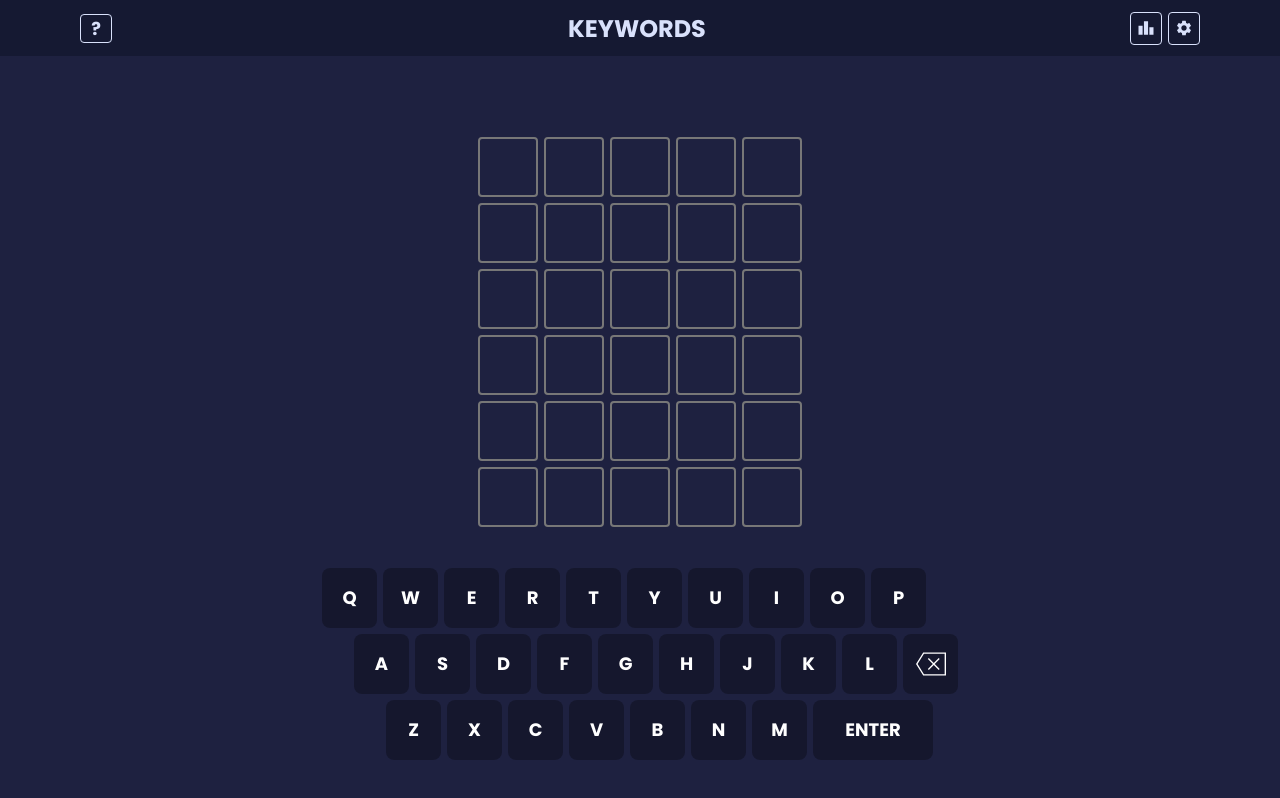
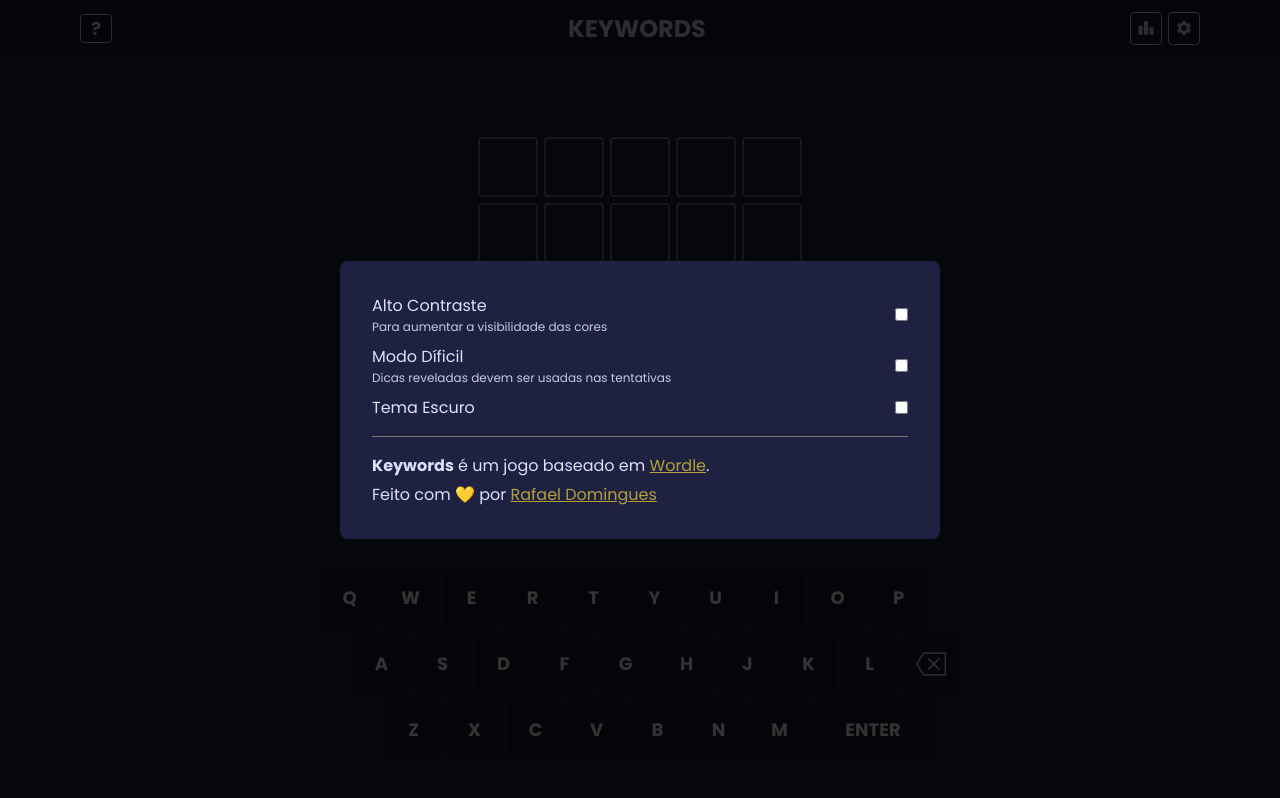
Before and after one commit to rafacdomin/Keywords, a React (Create React App) app: page / in a window 1280 px wide. Both pictures are taken after a click on the button 1183 px from the left and 28 px from the top of the page. Built offline with nearby package versions, Linux system fonts and the light colour scheme.

Commit message:
Add settings modal structure

```diff
--- a/src/components/Header/index.jsx
+++ b/src/components/Header/index.jsx
@@ -1,9 +1,24 @@
-import React from 'react'
+import { SettingsModal } from 'components/SettingsModal'
+import React, { useCallback, useState } from 'react'
 import { MdSettings, MdLeaderboard } from 'react-icons/md'
 import { HeaderContainer, Wrapper, Icon } from './styles'
 
 export const Header = () => {
+	const [openModal, setOpenModal] = useState({
+		help: false,
+		settings: false,
+		scoreboard: false,
+	})
+
+	const controlSettings = useCallback(modal => {
+		setOpenModal(state => ({
+			...state,
+			[modal]: !state[modal],
+		}))
+	}, [])
+
 	return (
+		<>
 			<HeaderContainer>
 				<Wrapper>
 					<aside>
@@ -14,11 +29,17 @@
 						<Icon>
 							<MdLeaderboard />
 						</Icon>
-					<Icon>
+						<Icon onClick={() => controlSettings('settings')}>
 							<MdSettings />
 						</Icon>
 					</aside>
 				</Wrapper>
 			</HeaderContainer>
+
+			<SettingsModal
+				isOpen={openModal.settings}
+				controlModal={() => controlSettings('settings')}
+			/>
+		</>
 	)
 }
--- a/src/components/Modal/index.jsx
+++ b/src/components/Modal/index.jsx
@@ -30,7 +30,6 @@
 Modal.propTypes = {
 	isOpen: PropTypes.bool.isRequired,
 	controlModal: PropTypes.func.isRequired,
-	children: PropTypes.node.isRequired,
 }
 
 export { Modal }
--- a/src/components/Modal/styles.js
+++ b/src/components/Modal/styles.js
@@ -6,7 +6,7 @@
 	align-items: center;
 	justify-content: center;
 
-	background: rgba(0, 0, 0, 0.3);
+	background: rgba(0, 0, 0, 0.8);
 
 	width: 100vw;
 	height: 100vh;
--- /dev/null
+++ b/src/components/SettingsModal/index.jsx
@@ -0,0 +1,72 @@
+import React from 'react'
+import { Modal } from 'components/Modal'
+import { Container } from './styles'
+
+export const SettingsModal = props => {
+	return (
+		<Modal {...props}>
+			<Container>
+				<fieldset>
+					<p>
+						<label htmlFor="contrast">
+							<span>Alto Contraste</span>
+							<small>Para aumentar a visibilidade das cores</small>
+						</label>
+						<input
+							type="checkbox"
+							name="contrast"
+							id="contrast"
+							defaultValue={false}
+						/>
+					</p>
+					<p>
+						<label htmlFor="hardMode">
+							<span>Modo Díficil</span>
+							<small>Dicas reveladas devem ser usadas nas tentativas</small>
+						</label>
+						<input
+							type="checkbox"
+							name="hardMode"
+							id="hardMode"
+							defaultValue={false}
+						/>
+					</p>
+					<p>
+						<label htmlFor="darkTheme">Tema Escuro</label>
+						<input
+							type="checkbox"
+							name="darkTheme"
+							id="darkTheme"
+							defaultValue={false}
+						/>
+					</p>
+				</fieldset>
+				<section>
+					<p>
+						<strong>Keywords</strong> é um jogo baseado em{' '}
+						<a
+							href="https://www.nytimes.com/games/wordle/index.html"
+							target="_blank"
+							rel="noreferrer">
+							Wordle
+						</a>
+						.
+					</p>
+					<p>
+						Feito com 💛 por{' '}
+						<a
+							href="https://rafaeldomingues.dev"
+							target="_blank"
+							rel="noreferrer">
+							Rafael Domingues
+						</a>
+					</p>
+				</section>
+			</Container>
+		</Modal>
+	)
+}
+
+SettingsModal.propTypes = {
+	...Modal.propTypes,
+}
--- /dev/null
+++ b/src/components/SettingsModal/styles.js
@@ -0,0 +1,49 @@
+import styled from 'styled-components'
+
+export const Container = styled.form`
+	width: 100%;
+	max-width: 600px;
+	padding: 3.2rem;
+	margin: 2.4rem;
+
+	border-radius: 0.8rem;
+	background-color: var(--dark);
+
+	fieldset {
+		margin-bottom: 1.6rem;
+		border: none;
+
+		p {
+			display: flex;
+			justify-content: space-between;
+			align-items: center;
+
+			label {
+				display: flex;
+				flex-direction: column;
+
+				small {
+					font-size: 1.2rem;
+					filter: brightness(0.9);
+				}
+			}
+
+			& + p {
+				margin-top: 0.8rem;
+			}
+		}
+	}
+
+	section {
+		border-top: 1px solid var(--grey);
+		padding-top: 1.6rem;
+
+		a {
+			color: var(--present);
+		}
+
+		p + p {
+			margin-top: 0.4rem;
+		}
+	}
+`
--- a/src/pages/Home/index.jsx
+++ b/src/pages/Home/index.jsx
@@ -1,9 +1,11 @@
 import React from 'react'
+import { useKey } from 'hooks/Keys'
+
 import { Keyboard } from 'components/Keyboard'
 import { Words } from 'components/Words'
 import { Header } from 'components/Header'
+
 import { Main } from './styles'
-import { useKey } from 'hooks/Keys'
 
 function Home() {
 	const { handleKeyDown, pressedKey } = useKey()
```
Lines whose indentation alone changed are shown as unchanged.
